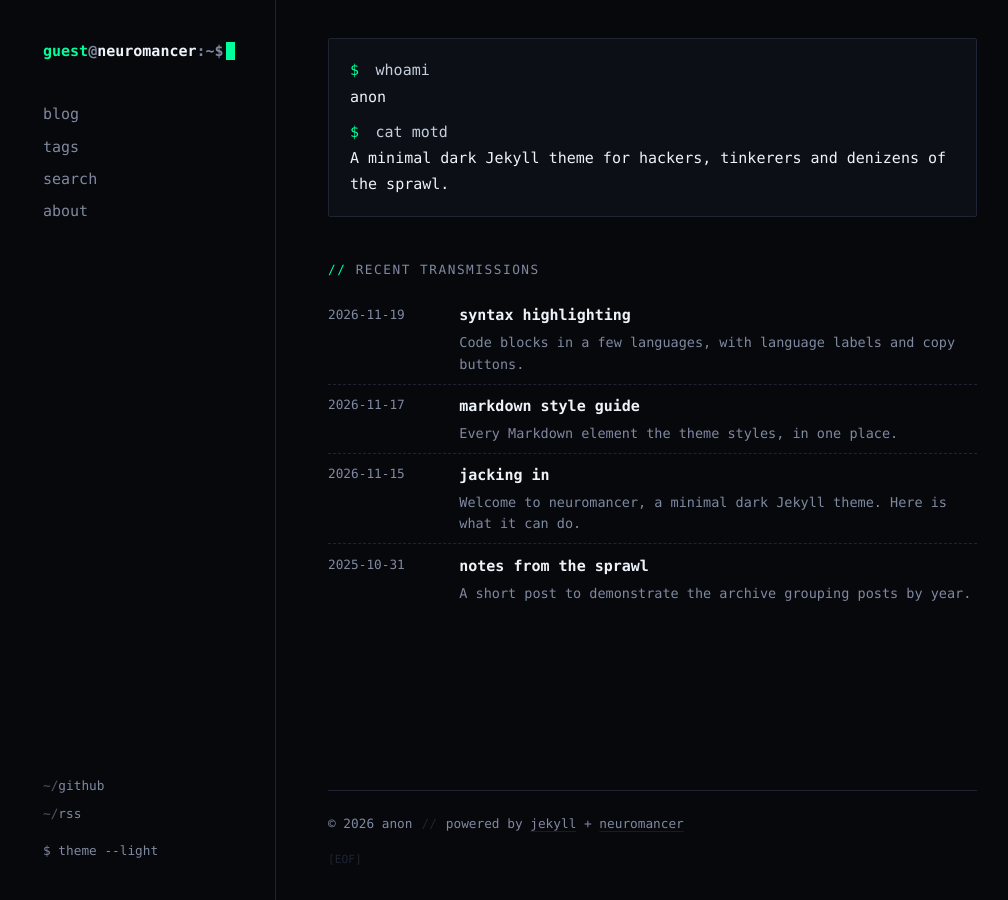
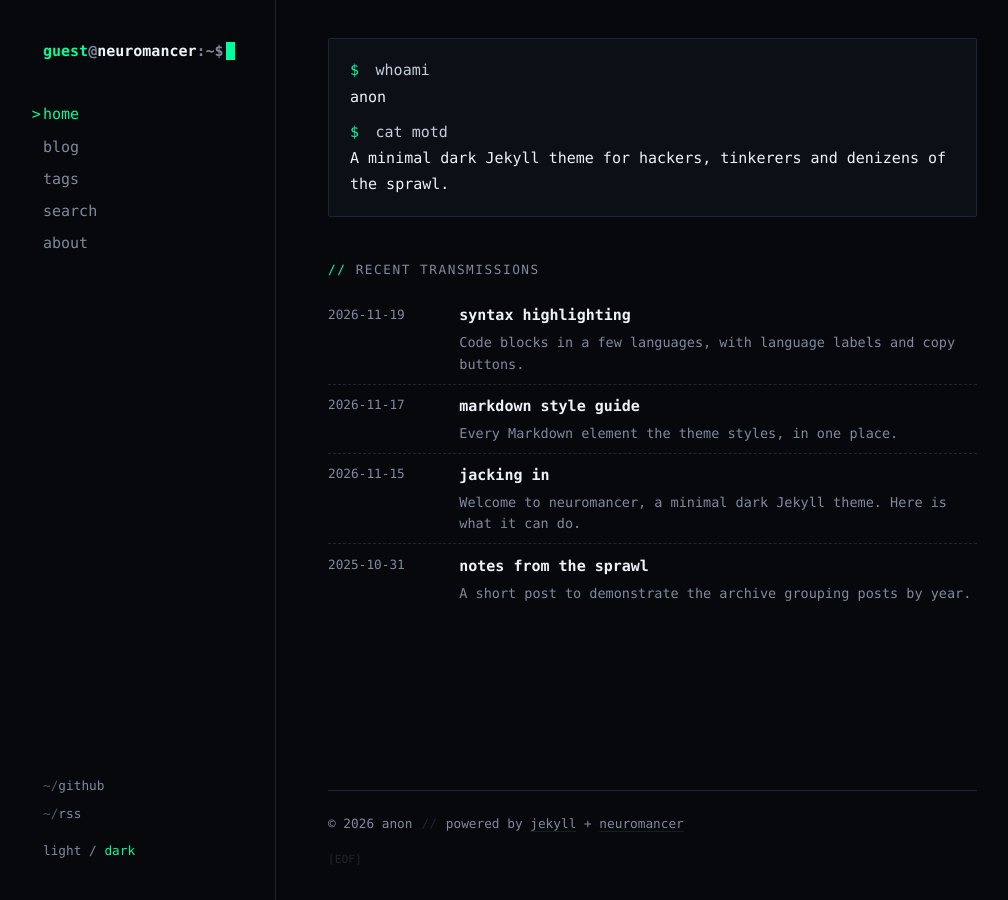
Before and after one commit to Spr1ngLif3/jekyll-theme-neuromancer, a Jekyll site: the page built from index.md, in a window 1280 px wide. Shown: the whole page, without its empty margins (132-1140 px from the left). Built offline with Jekyll 4.4.1, drawn with Linux system fonts in a browser that asks for light colours.

Commit message:
feat: explicit home nav link and light/dark toggle label
- "home" is always the first nav item; the site title is no longer a link
  ("/" entries in neuromancer.nav are skipped to avoid duplicates)
- theme toggle reads "light / dark" and highlights the active scheme

Co-Authored-By: Claude Opus 5.5 <noreply@anthropic.com>

```diff
--- a/_includes/header.html
+++ b/_includes/header.html
@@ -1,29 +1,31 @@
 {%- assign prompt_user = site.neuromancer.prompt_user | default: "guest" -%}
 {%- assign prompt_host = site.neuromancer.prompt_host | default: site.title | slugify -%}
 <header class="site-header">
-  <a class="site-title" href="{{ '/' | relative_url }}" rel="home" aria-label="{{ site.title | escape }} (home)">
+  <div class="site-title">
     <span class="prompt-user">{{ prompt_user | escape }}</span><span class="prompt-at">@</span><span class="prompt-host">{{ prompt_host | escape }}</span><span class="prompt-path">:~$</span><span class="cursor" aria-hidden="true"></span>
-  </a>
-  {%- if site.neuromancer.nav %}
+  </div>
   <nav class="site-nav" aria-label="Main">
     <ul>
+      <li><a href="{{ '/' | relative_url }}" rel="home"{% if page.url == "/" %} aria-current="page"{% endif %}>home</a></li>
       {%- for item in site.neuromancer.nav %}
+      {%- if item.url == "/" %}{% continue %}{% endif %}{% comment %} home is always first {% endcomment %}
       {%- assign current = false %}
       {%- if item.url contains "://" %}
         {%- assign href = item.url %}
       {%- else %}
         {%- assign href = item.url | relative_url %}
         {%- assign prefix = page.url | slice: 0, item.url.size %}
-        {%- comment %} Current when on the item's URL or below it (except for "/"). {% endcomment %}
-        {%- if page.url == item.url or item.url != "/" and prefix == item.url %}{% assign current = true %}{% endif %}
+        {%- comment %} Current when on the item's URL or below it. {% endcomment %}
+        {%- if page.url == item.url or prefix == item.url %}{% assign current = true %}{% endif %}
       {%- endif %}
       <li><a href="{{ href }}"{% if current %} aria-current="page"{% endif %}>{{ item.title | escape }}</a></li>
       {%- endfor %}
     </ul>
   </nav>
-  {%- endif %}
   {%- include social.html rss=true %}
   {%- unless site.neuromancer.theme_toggle == false %}
-  <button class="theme-toggle" type="button" hidden>toggle theme</button>
+  <button class="theme-toggle" type="button" hidden>
+    <span class="theme-light">light</span> / <span class="theme-dark">dark</span>
+  </button>
   {%- endunless %}
 </header>
--- a/_sass/neuromancer/_effects.scss
+++ b/_sass/neuromancer/_effects.scss
@@ -16,8 +16,7 @@
 
 // Glitch on site title hover ---------------------------------------------
 
-.site-title:hover .prompt-host,
-.site-title:focus-visible .prompt-host {
+.site-title:hover .prompt-host {
   animation: nm-glitch 0.45s steps(2, end) 2;
 }
 
--- a/_sass/neuromancer/_layout.scss
+++ b/_sass/neuromancer/_layout.scss
@@ -21,16 +21,10 @@
 }
 
 .site-title {
-  margin-right: 9rem; // room for the theme toggle on small screens
+  margin-right: 7rem; // room for the theme toggle on small screens
   font-weight: 700;
   color: var(--nm-fg-bright);
-  text-decoration: none;
   overflow-wrap: anywhere;
-}
-
-.site-title:hover {
-  background: none;
-  color: var(--nm-fg-bright);
 }
 
 .prompt-user { color: var(--nm-accent); }
@@ -77,7 +71,11 @@
   cursor: pointer;
 }
 
-.theme-toggle:hover { color: var(--nm-accent); }
+.theme-toggle:hover { color: var(--nm-fg-bright); }
+
+// Highlight the active scheme (data-current is set by neuromancer.js).
+.theme-toggle[data-current="light"] .theme-light,
+.theme-toggle[data-current="dark"] .theme-dark { color: var(--nm-accent); }
 
 .site-nav a[aria-current="page"]::before {
   content: ">";
--- a/assets/js/neuromancer.js
+++ b/assets/js/neuromancer.js
@@ -67,9 +67,9 @@
     var meta = document.querySelector('meta[name="theme-color"]');
 
     function render() {
-      var next = currentTheme() === "dark" ? "light" : "dark";
-      button.textContent = "$ theme --" + next;
-      button.setAttribute("aria-label", "Switch to " + next + " theme");
+      var current = currentTheme();
+      button.setAttribute("data-current", current);
+      button.setAttribute("aria-label", "Switch to " + (current === "dark" ? "light" : "dark") + " theme");
       if (meta) meta.content = getComputedStyle(root).getPropertyValue("--nm-bg").trim();
     }
 
```
Also changed, not shown: CHANGELOG.md, README.md.
